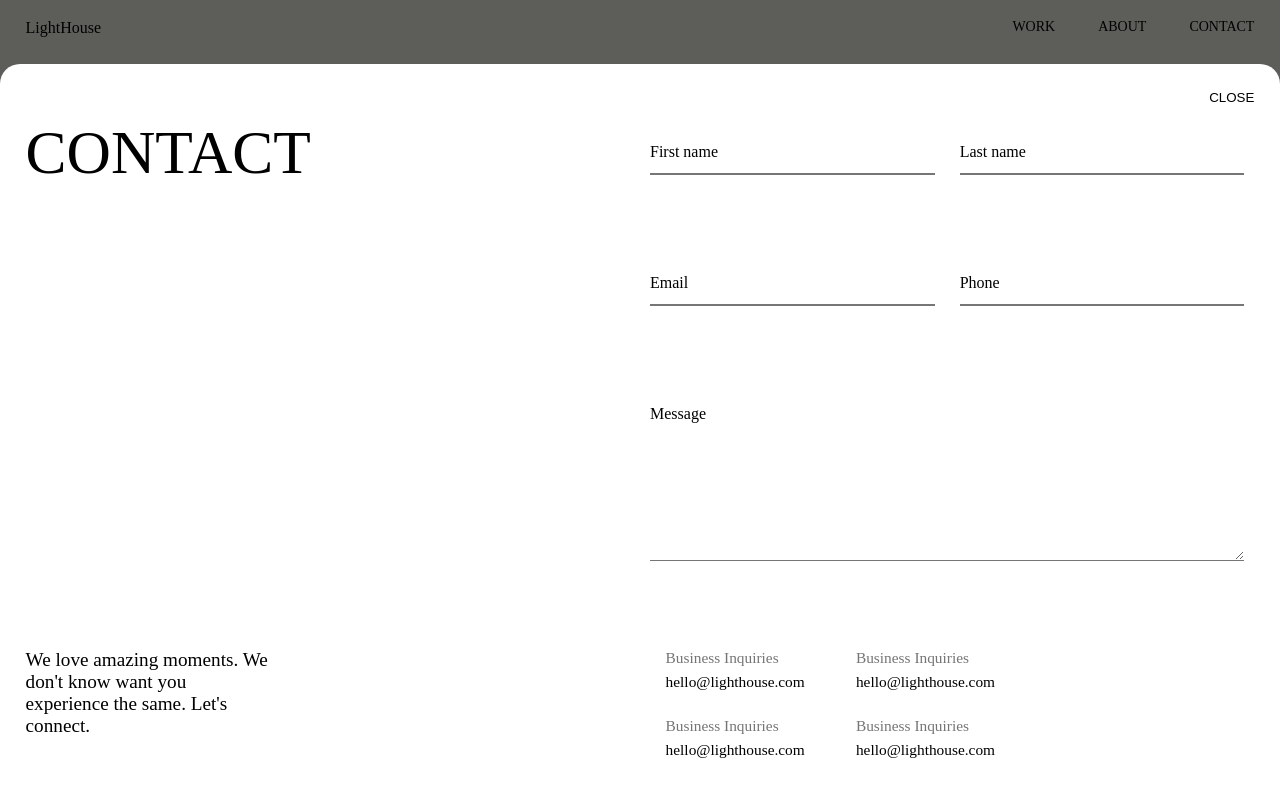
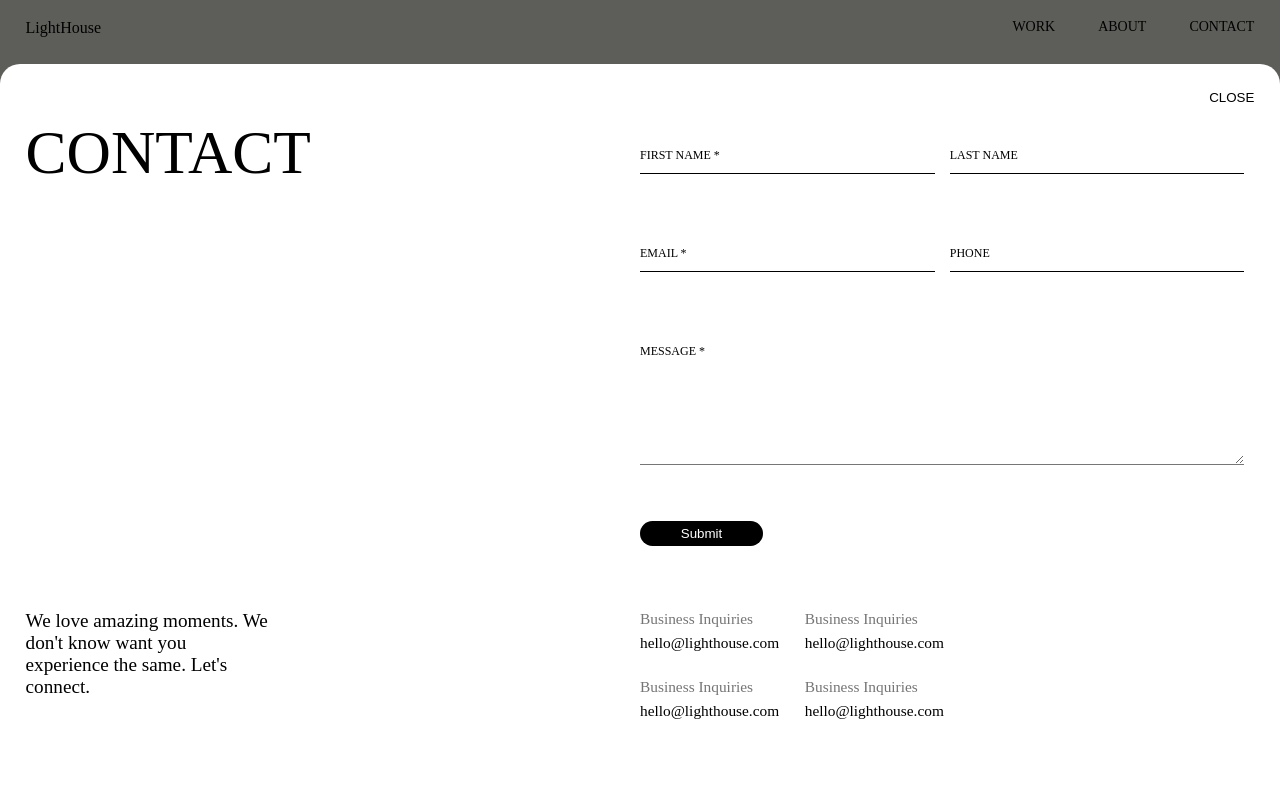
Before and after one commit to muhsinkamil/loveearth, a React (Vite) app: page / in a window 1280 px wide. Shown: the top 800 px of the page. Built offline with nearby package versions, Linux system fonts and the light colour scheme.

Commit message:
style contact form

```diff
--- a/src/components/Contact/Form.tsx
+++ b/src/components/Contact/Form.tsx
@@ -1,41 +1,52 @@
+import Button from '../Button';
+import './styles.scss';
+
 const FormElements = () => {
   return (
-    <div className="form-wrapper">
+    <form className="form-wrapper">
       <div className="form-row">
         <div className="row-element">
-          <label className="label-input">First name</label>
           <input type="text" className="form-input" />
+          <label className="label-input">First name *</label>
         </div>
         <div className="row-element">
+          <input type="text" className="form-input" />
           <label className="label-input">Last name</label>
-          <input type="text" className="form-input" />
         </div>
       </div>
       <div className="form-row">
         <div className="row-element">
-          <label className="label-input">Email</label>
           <input type="email" className="form-input" />
+          <label className="label-input">Email *</label>
         </div>
 
         <div className="row-element">
+          <input type="text" className="form-input" />
           <label className="label-input">Phone</label>
-          <input type="text" className="form-input" />
         </div>
       </div>
 
       <div className="form-row">
-        <div className="row-element full-row">
-          <label className="label-input">Message</label>
+        <div className="row-element">
           <textarea
             name="message"
             id="msg"
             cols={30}
-            rows={10}
+            rows={8}
             className="msg-box"
           ></textarea>
+          <label className="label-input">Message *</label>
         </div>
       </div>
-    </div>
+
+      <div className="btn-wrapper">
+        <Button
+          bfrContent="Submit"
+          aftrContent="Drop a message"
+          buttonOuterWidth="90px"
+        />
+      </div>
+    </form>
   );
 };
 
--- a/src/components/Contact/styles.scss
+++ b/src/components/Contact/styles.scss
@@ -21,6 +21,7 @@
   position: relative;
   overflow: scroll;
   scrollbar-width: none;
+  z-index: 200;
 
   &::-webkit-scrollbar {
     width: 0 !important;
@@ -52,26 +53,29 @@
   .form-wrapper {
     display: flex;
     flex-direction: column;
+    padding-bottom: 5vw;
 
     .form-row {
       display: flex;
       gap: 5px;
-      margin-bottom: 5vw;
+      margin-bottom: 2.5vw;
 
       .label-input {
         position: absolute;
-        top: -5px;
-        left: 0;
-      }
-
-      .full-row {
-        width: 100%;
+        top: 20px;
+        left: 0px;
+        pointer-events: none;
+        text-transform: uppercase;
+        font-size: 12px;
+        font-weight: 400;
+        transition: all 150ms ease-in-out;
       }
 
       .row-element {
         position: relative;
         width: 100%;
-        margin: 20px 10px;
+        padding: 20px 0;
+        margin-right: 10px;
 
         .form-input {
           padding: 5px;
@@ -80,6 +84,13 @@
           border-top: none;
           border-left: none;
           border-right: none;
+          border-bottom: 0.5px solid black;
+
+          &:focus + .label-input {
+            color: #9d9d9d;
+            transform: scale(0.8);
+            top: 0;
+          }
         }
 
         .msg-box {
@@ -88,8 +99,18 @@
           border-top: none;
           border-left: none;
           border-right: none;
+
+          &:focus + .label-input {
+            color: #9d9d9d;
+            transform: scale(0.8);
+            top: 0;
+          }
         }
       }
+    }
+
+    .btn-wrapper {
+      width: 100%;
     }
   }
 
@@ -98,7 +119,7 @@
 
     .footer-rt-container {
       .ftr-rt-item {
-        padding: 0 2vw 2vw 2vw;
+        padding: 0 2vw 2vw 0;
 
         .footer-sub {
           margin-bottom: 0.5vw;
```
